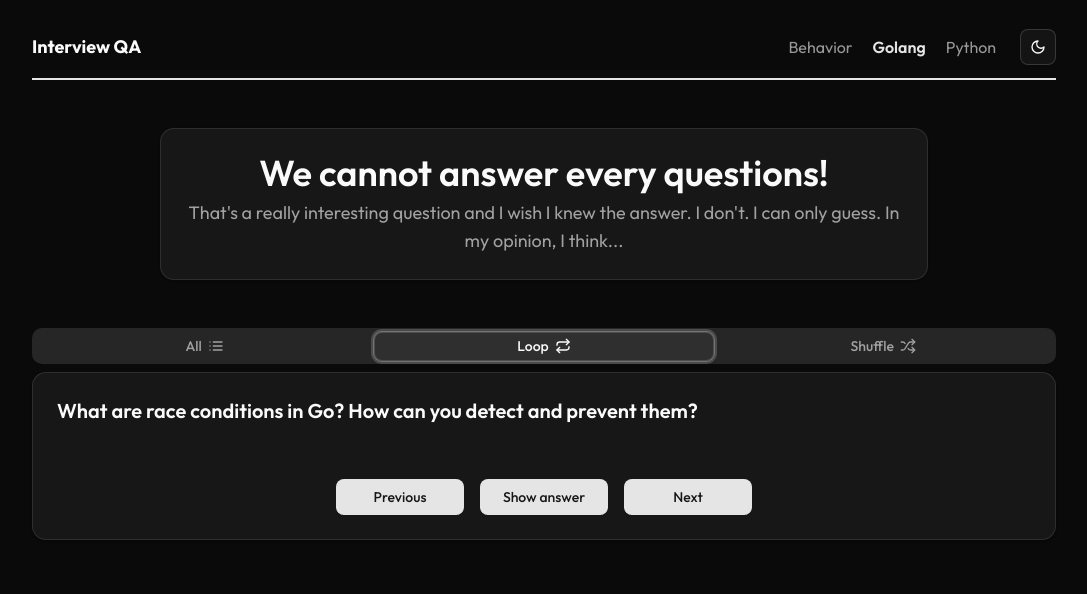
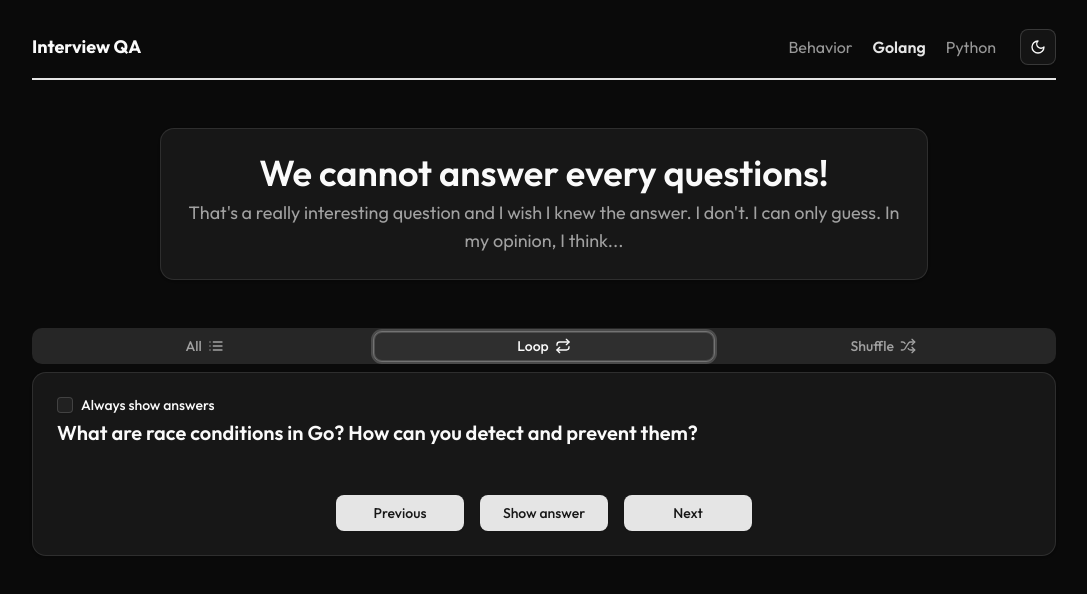
Before and after one commit to tttinh/interview-qa, a React (Vite) app: page /interview-qa/golang in a window 1280 px wide. Both pictures are taken after a click on the tab "Loop". Shown: the top 594 px of the page, without its empty margins (96-1183 px from the left). Built offline with nearby package versions, Linux system fonts and the light colour scheme.

Commit message:
Add checkbox to always show answers.

```diff
--- a/package.json
+++ b/package.json
@@ -15,6 +15,7 @@
   "dependencies": {
     "@radix-ui/react-accordion": "^1.2.10",
     "@radix-ui/react-avatar": "^1.1.9",
+    "@radix-ui/react-checkbox": "^1.3.1",
     "@radix-ui/react-dialog": "^1.1.13",
     "@radix-ui/react-dropdown-menu": "^2.1.14",
     "@radix-ui/react-hover-card": "^1.1.13",
--- a/src/components/faq/question-loop.jsx
+++ b/src/components/faq/question-loop.jsx
@@ -13,10 +13,12 @@
   PackageOpen,
 } from 'lucide-react';
 import { useEffect, useRef, useState } from 'react';
+import { Checkbox } from '@/components/ui/checkbox';
 
 const QuestionLoop = ({ questions }) => {
   const [id, setID] = useState(0);
-  const [showAnswer, setShowAnswer] = useState(false);
+  const [isAlwaysShowAnswer, setIsAlwaysShowAnswer] = useState(false);
+  const [isShowAnswer, setIsShowAnswer] = useState(false);
   const timeoutRef = useRef(null);
 
   useEffect(() => {
@@ -36,11 +38,11 @@
     } else {
       content.style.maxHeight = '0';
     }
-    setShowAnswer(isShow);
+    setIsShowAnswer(isShow);
   };
 
   const handleNext = () => {
-    if (!showAnswer) {
+    if (isAlwaysShowAnswer || !isShowAnswer) {
       setID((prev) => {
         if (prev === questions.length - 1) {
           return 0;
@@ -70,7 +72,7 @@
   };
 
   const handlePrevious = () => {
-    if (!showAnswer) {
+    if (isAlwaysShowAnswer || !isShowAnswer) {
       setID((prev) => {
         if (prev === 0) {
           return questions.length - 1;
@@ -99,9 +101,28 @@
     }, 400);
   };
 
+  const handleCheckbox = () => {
+    setIsAlwaysShowAnswer(!isAlwaysShowAnswer);
+    handleShowHideAnswer(!isAlwaysShowAnswer);
+  };
+
   return (
     <Card>
       <CardHeader>
+        <div className="flex items-center space-x-2">
+          <Checkbox
+            checked={isAlwaysShowAnswer}
+            onCheckedChange={handleCheckbox}
+            id="showAnswerCheckbox"
+          />
+          <label
+            htmlFor="showAnswerCheckbox"
+            className="text-sm leading-none font-medium peer-disabled:cursor-not-allowed peer-disabled:opacity-70"
+          >
+            Always show answers
+          </label>
+        </div>
+
         <CardTitle className="text-sm sm:text-lg md:text-xl">
           {questions[id].question}{' '}
         </CardTitle>
@@ -122,10 +143,11 @@
             Previous
           </Button>
           <Button
-            onClick={() => handleShowHideAnswer(!showAnswer)}
+            disabled={isAlwaysShowAnswer}
+            onClick={() => handleShowHideAnswer(!isShowAnswer)}
             className="w-32"
           >
-            {showAnswer ? 'Hide answer' : 'Show answer'}
+            {isShowAnswer ? 'Hide answer' : 'Show answer'}
           </Button>
           <Button onClick={handleNext} className="w-32">
             Next
@@ -136,8 +158,11 @@
           <Button onClick={handlePrevious}>
             <ArrowBigLeft />
           </Button>
-          <Button onClick={() => handleShowHideAnswer(!showAnswer)}>
-            {showAnswer ? <PackageOpen /> : <Package />}
+          <Button
+            disabled={isAlwaysShowAnswer}
+            onClick={() => handleShowHideAnswer(!isShowAnswer)}
+          >
+            {isShowAnswer ? <PackageOpen /> : <Package />}
           </Button>
           <Button onClick={handleNext}>
             <ArrowBigRight />
--- a/src/components/faq/question-shuffle.jsx
+++ b/src/components/faq/question-shuffle.jsx
@@ -8,10 +8,12 @@
 } from '@/components/ui/card';
 import { DicesIcon, Package, PackageOpen } from 'lucide-react';
 import { useEffect, useRef, useState } from 'react';
+import { Checkbox } from '@/components/ui/checkbox';
 
 const QuestionShuffle = ({ questions }) => {
   const [id, setID] = useState(Math.floor(Math.random() * questions.length));
-  const [showAnswer, setShowAnswer] = useState(false);
+  const [isAlwaysShowAnswer, setIsAlwaysShowAnswer] = useState(false);
+  const [isShowAnswer, setIsShowAnswer] = useState(false);
   const timeoutRef = useRef(null);
 
   useEffect(() => {
@@ -24,7 +26,7 @@
   }, []); // Empty dependency array for cleanup on unmount
 
   const handleRandomQuestion = () => {
-    if (!showAnswer) {
+    if (isAlwaysShowAnswer || !isShowAnswer) {
       setID(Math.floor(Math.random() * questions.length));
       return;
     }
@@ -49,12 +51,30 @@
     } else {
       content.style.maxHeight = '0';
     }
-    setShowAnswer(isShow);
+    setIsShowAnswer(isShow);
+  };
+
+  const handleCheckbox = () => {
+    setIsAlwaysShowAnswer(!isAlwaysShowAnswer);
+    handleShowHideAnswer(!isAlwaysShowAnswer);
   };
 
   return (
     <Card>
       <CardHeader>
+        <div className="flex items-center space-x-2">
+          <Checkbox
+            checked={isAlwaysShowAnswer}
+            onCheckedChange={handleCheckbox}
+            id="showAnswerCheckbox"
+          />
+          <label
+            htmlFor="showAnswerCheckbox"
+            className="text-sm leading-none font-medium peer-disabled:cursor-not-allowed peer-disabled:opacity-70"
+          >
+            Always show answers
+          </label>
+        </div>
         <CardTitle className="text-sm sm:text-lg md:text-xl">
           {questions[id].question}
         </CardTitle>
@@ -72,10 +92,11 @@
       <CardFooter>
         <div className="hidden w-full justify-center gap-4 sm:flex">
           <Button
-            onClick={() => handleShowHideAnswer(!showAnswer)}
+            disabled={isAlwaysShowAnswer}
+            onClick={() => handleShowHideAnswer(!isShowAnswer)}
             className="w-32"
           >
-            {showAnswer ? 'Hide answer' : 'Show answer'}
+            {isShowAnswer ? 'Hide answer' : 'Show answer'}
           </Button>
           <Button onClick={handleRandomQuestion} className="w-32">
             Another question
@@ -83,8 +104,11 @@
         </div>
 
         <div className="flex w-full justify-center gap-4 sm:hidden">
-          <Button onClick={() => handleShowHideAnswer(!showAnswer)}>
-            {showAnswer ? <PackageOpen /> : <Package />}
+          <Button
+            disabled={isAlwaysShowAnswer}
+            onClick={() => handleShowHideAnswer(!isShowAnswer)}
+          >
+            {isShowAnswer ? <PackageOpen /> : <Package />}
           </Button>
           <Button onClick={handleRandomQuestion}>
             <DicesIcon />
--- /dev/null
+++ b/src/components/ui/checkbox.jsx
@@ -0,0 +1,28 @@
+import * as React from "react"
+import * as CheckboxPrimitive from "@radix-ui/react-checkbox"
+import { CheckIcon } from "lucide-react"
+
+import { cn } from "@/lib/utils"
+
+function Checkbox({
+  className,
+  ...props
+}) {
+  return (
+    (<CheckboxPrimitive.Root
+      data-slot="checkbox"
+      className={cn(
+        "peer border-input dark:bg-input/30 data-[state=checked]:bg-primary data-[state=checked]:text-primary-foreground dark:data-[state=checked]:bg-primary data-[state=checked]:border-primary focus-visible:border-ring focus-visible:ring-ring/50 aria-invalid:ring-destructive/20 dark:aria-invalid:ring-destructive/40 aria-invalid:border-destructive size-4 shrink-0 rounded-[4px] border shadow-xs transition-shadow outline-none focus-visible:ring-[3px] disabled:cursor-not-allowed disabled:opacity-50",
+        className
+      )}
+      {...props}>
+      <CheckboxPrimitive.Indicator
+        data-slot="checkbox-indicator"
+        className="flex items-center justify-center text-current transition-none">
+        <CheckIcon className="size-3.5" />
+      </CheckboxPrimitive.Indicator>
+    </CheckboxPrimitive.Root>)
+  );
+}
+
+export { Checkbox }
```
Also changed, not shown: 1 other file (tests, documents, lock files or other folders).
